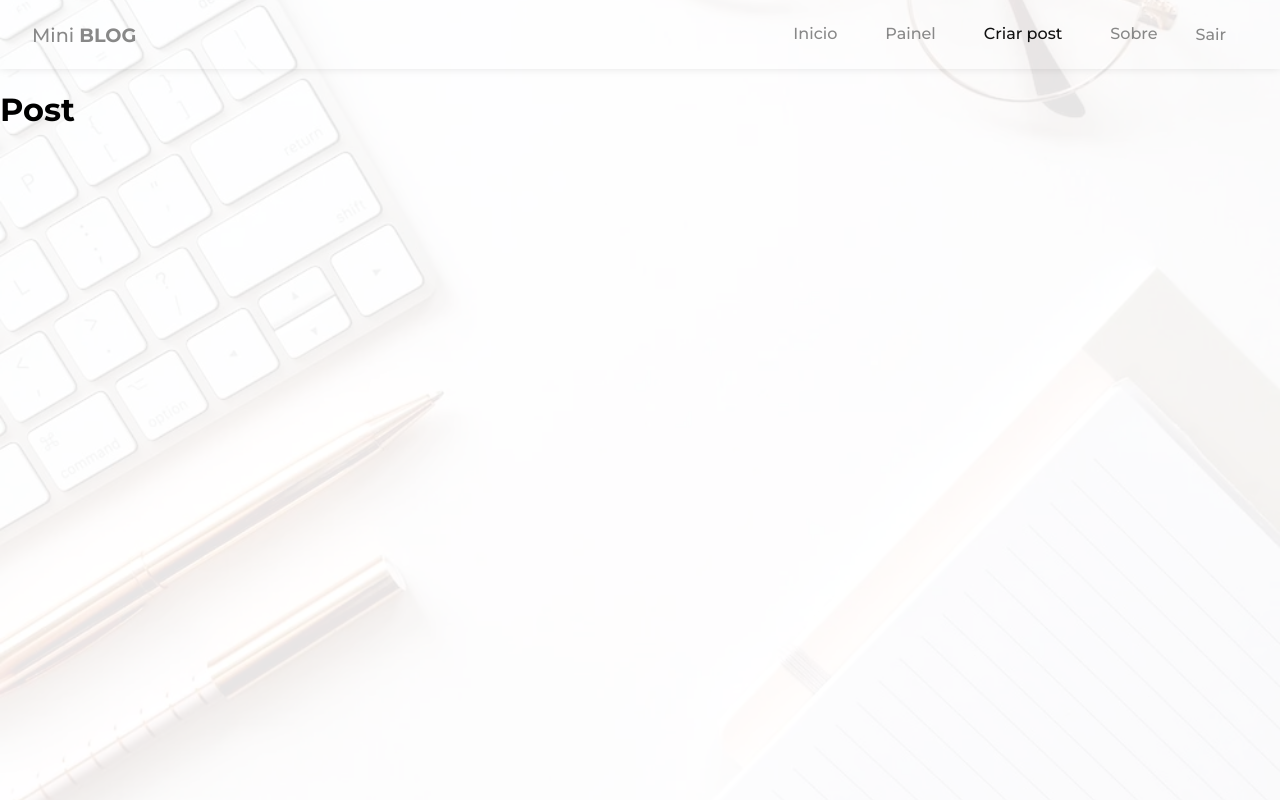
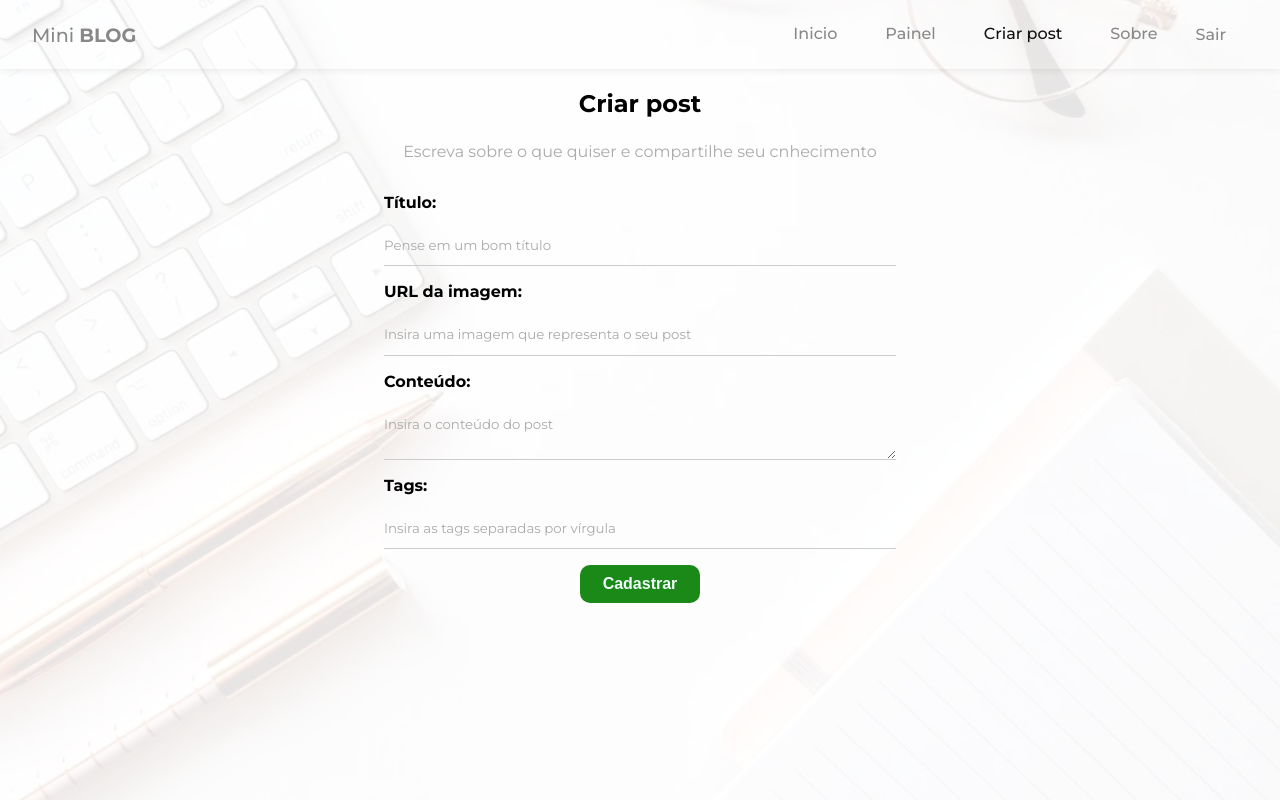
Before and after one commit to SilasRodrigues19/TechBlog, a React (Create React App) app: page /post/create in a window 1280 px wide. Shown: the top 800 px of the page. Built offline with nearby package versions, Linux system fonts and the light colour scheme; no server answers; sample sign-in values are in the browser's storage.

Commit message:
feat: finish page to create post

```diff
--- a/src/pages/CreatePost/CreatePost.js
+++ b/src/pages/CreatePost/CreatePost.js
@@ -1,9 +1,104 @@
 import styles from './CreatePost.module.scss';
 
+import { useState } from 'react';
+import { useNavigate } from 'react-router-dom';
+import { useAuthValue } from '../../context/AuthContext';
+import { useInsertDocument } from '../../hooks/useInsertDocument';
+
+import { Icon } from '@iconify/react';
+
 export const CreatePost = () => {
+  const [title, setTitle] = useState('');
+  const [image, setImage] = useState('');
+  const [body, setBody] = useState('');
+  const [tags, setTags] = useState([]);
+  const [formError, setFormError] = useState('');
+  const { insertDocument, response } = useInsertDocument('posts');
+
+  const { user } = useAuthValue();
+
+  const handleSubmit = (e) => {
+    e.preventDefault();
+    setFormError('');
+
+    insertDocument({
+      title,
+      image,
+      body,
+      tags,
+      uid: user.uid,
+      createdBy: user.displayName,
+    });
+  };
+
   return (
-    <>
-      <h1>Post</h1>
-    </>
+    <div className={styles.createPost}>
+      <h2>Criar post</h2>
+      <p>Escreva sobre o que quiser e compartilhe seu cnhecimento</p>
+      <form onSubmit={handleSubmit}>
+        <label>
+          <span>Título:</span>
+          <input
+            type="text"
+            name="title"
+            required
+            placeholder="Pense em um bom título"
+            onChange={(e) => setTitle(e.target.value)}
+            value={title}
+          />
+        </label>
+
+        <label>
+          <span>URL da imagem:</span>
+          <input
+            type="text"
+            name="image"
+            required
+            placeholder="Insira uma imagem que representa o seu post"
+            onChange={(e) => setImage(e.target.value)}
+            value={image}
+          />
+        </label>
+
+        <label>
+          <span>Conteúdo:</span>
+          <textarea
+            name="body"
+            required
+            placeholder="Insira o conteúdo do post"
+            onChange={(e) => setBody(e.target.value)}
+            value={body}
+          ></textarea>
+        </label>
+
+        <label>
+          <span>Tags:</span>
+          <input
+            type="text"
+            name="tags"
+            required
+            placeholder="Insira as tags separadas por vírgula"
+            onChange={(e) => setTags(e.target.value)}
+            value={tags}
+          />
+        </label>
+        {response.isLoading ? (
+          <button className="btn" disabled>
+            Aguarde...
+          </button>
+        ) : (
+          <button className="btn">Cadastrar</button>
+        )}
+
+        {response.error && (
+          <div className="error">
+            <p>
+              <Icon className="dangerIcon" icon="jam:triangle-danger-f" />
+              {response.error}
+            </p>
+          </div>
+        )}
+      </form>
+    </div>
   );
 };
--- a/src/pages/CreatePost/CreatePost.module.scss
+++ b/src/pages/CreatePost/CreatePost.module.scss
@@ -0,0 +1,10 @@
+.createPost {
+  text-align: center;
+  h2 {
+    font-size: 1.5rem;
+  }
+  p {
+    color: #aaa;
+    margin: 1.5rem;
+  }
+}
```
